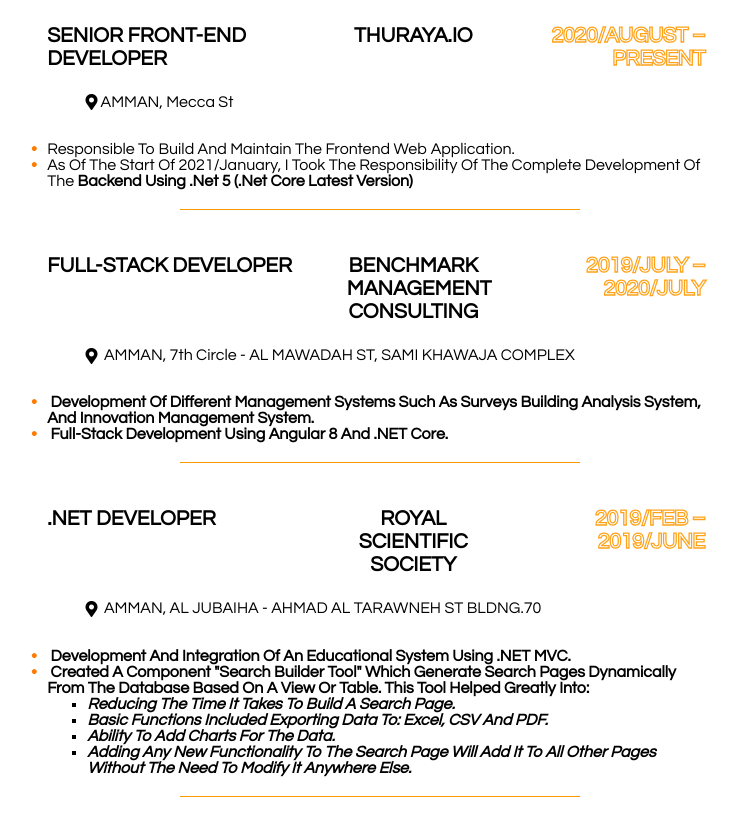
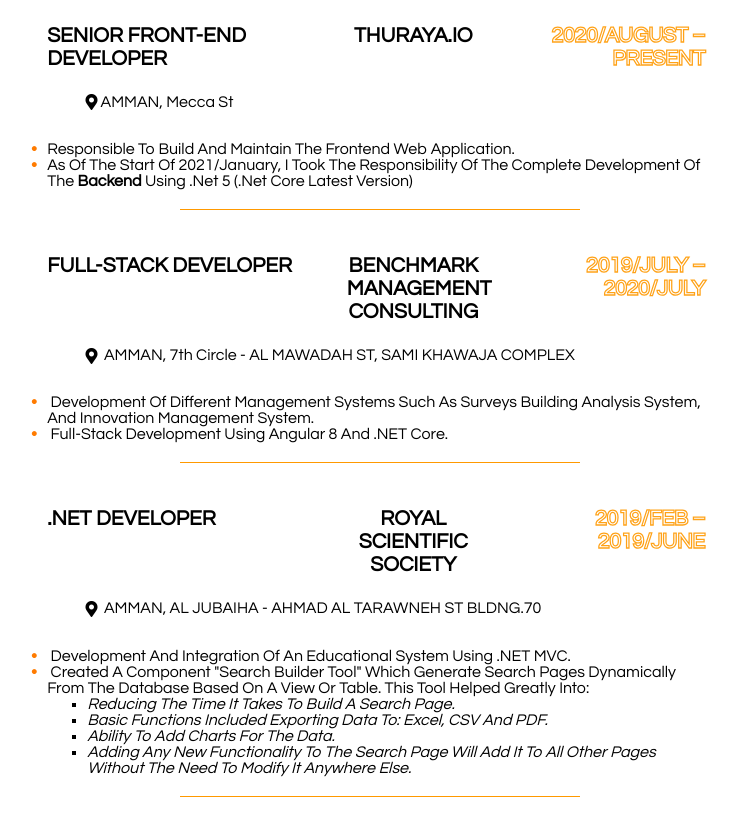
Before and after one commit to daglas4ever/cv, a plain HTML site: page index.html in a window 1280 px wide. Shown: the part 771-1588 px from the top of the page, without its empty margins (260-999 px from the left). Drawn offline with Linux system fonts and the light colour scheme.

Commit message:
fix strong tag closing

```diff
--- a/index.html
+++ b/index.html
@@ -117,7 +117,7 @@
             <h5 class="address">AMMAN, Mecca st</h5>
             <ul class="duties">
               <li class="duty">Responsible to Build and maintain the frontend web application.</li>
-              <li class="duty">As of the start of 2021/January, i took the responsibility of the complete development of the <strong>backend<strong> using .net 5 (.net core latest version)</li>
+              <li class="duty">As of the start of 2021/January, i took the responsibility of the complete development of the <strong>backend</strong> using .net 5 (.net core latest version)</li>
             </ul>
           </li>
           <div class="half-line"></div>
```
